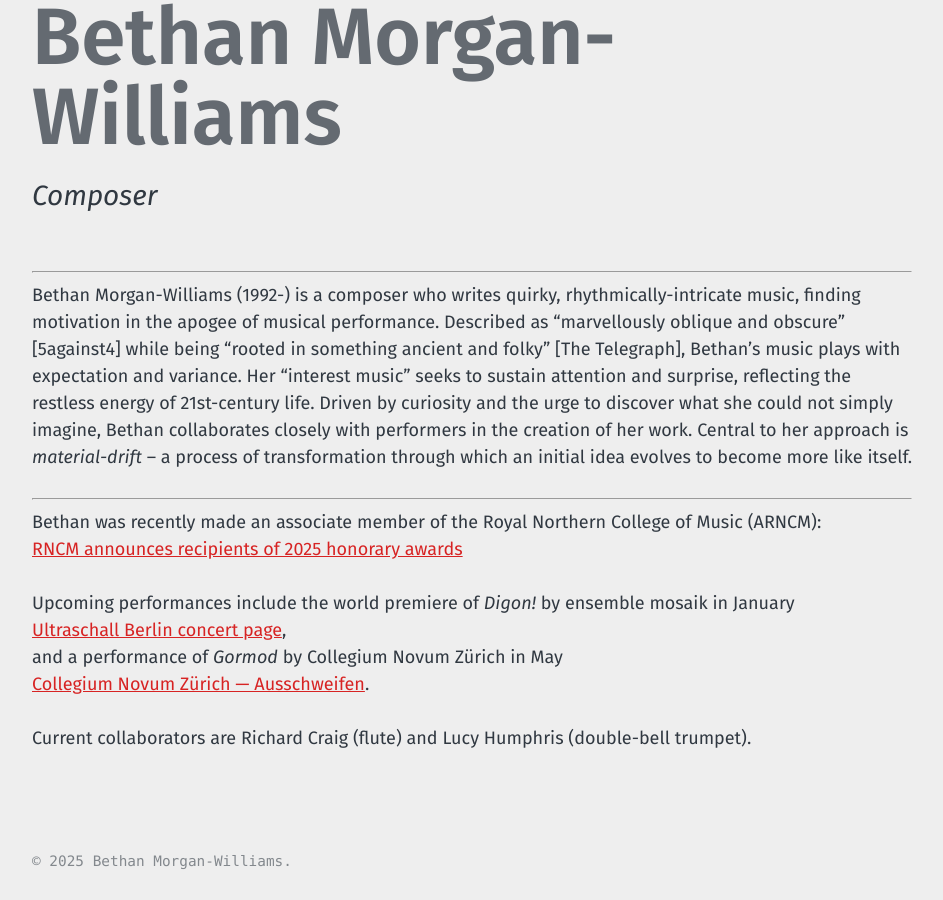
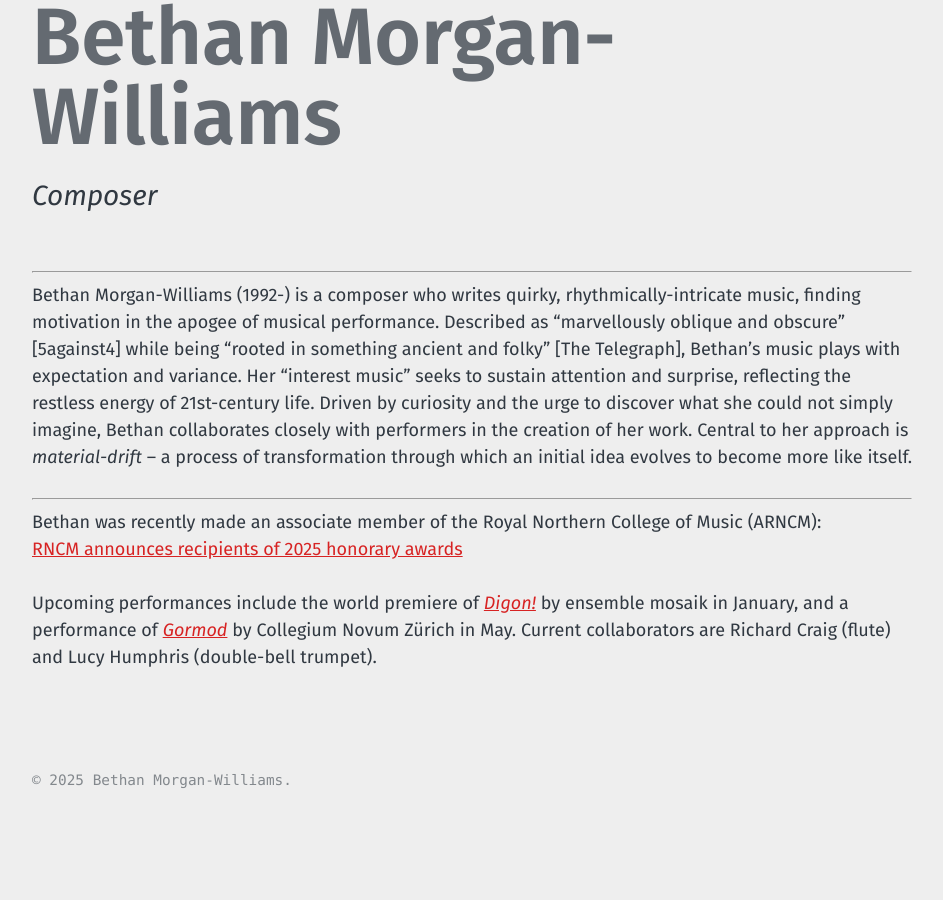
Before and after one commit to morganwilliamsb/website, a Jekyll site: the page built from index.md, in a window 1280 px wide and 900 px high, scrolled down 1132 px. Shown: the whole window, without its empty margins (40-983 px from the left). Built offline with Jekyll 4.4.1, drawn with Linux system fonts in a browser that asks for light colours; after the commit the page ends 1951 px from its top, so only the background shows below that.

Commit message:
Update index.md
changed link format (now embedded)

```diff
--- a/index.md
+++ b/index.md
@@ -15,9 +15,4 @@ Bethan Morgan-Williams (1992-) is a composer who writes quirky, rhythmically-int
 Bethan was recently made an associate member of the Royal Northern College of Music (ARNCM):
 [RNCM announces recipients of 2025 honorary awards](https://www.rncm.ac.uk/news/rncm-announces-recipients-of-2025-honorary-awards/)
 
-Upcoming performances include the world premiere of _Digon!_ by ensemble mosaik in January
-[Ultraschall Berlin concert page](https://ultraschallberlin.de/konzert/2026-01-17_ensemble-mosaik-poppe/),
-and a performance of _Gormod_ by Collegium Novum Zürich in May
-[Collegium Novum Zürich — Ausschweifen](https://cnz.ch/ausschweifen).
-
-Current collaborators are Richard Craig (flute) and Lucy Humphris (double-bell trumpet).
+Upcoming performances include the world premiere of [_Digon!_](https://ultraschallberlin.de/konzert/2026-01-17_ensemble-mosaik-poppe/) by ensemble mosaik in January, and a performance of [_Gormod_](https://cnz.ch/ausschweifen) by Collegium Novum Zürich in May. Current collaborators are Richard Craig (flute) and Lucy Humphris (double-bell trumpet).
```
